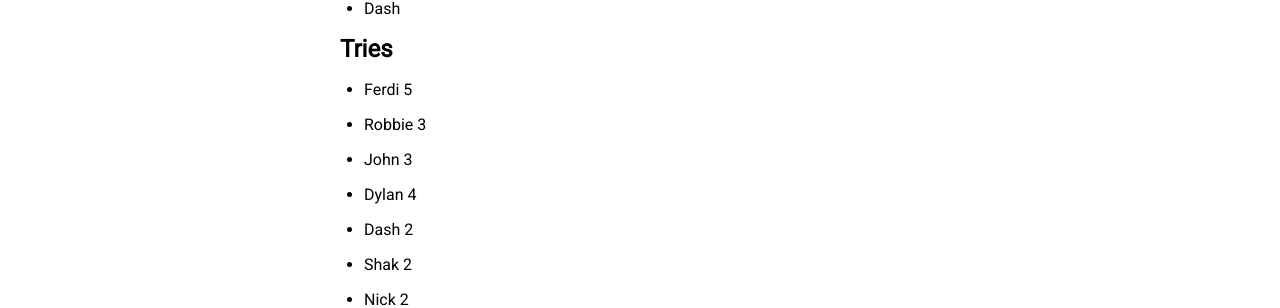
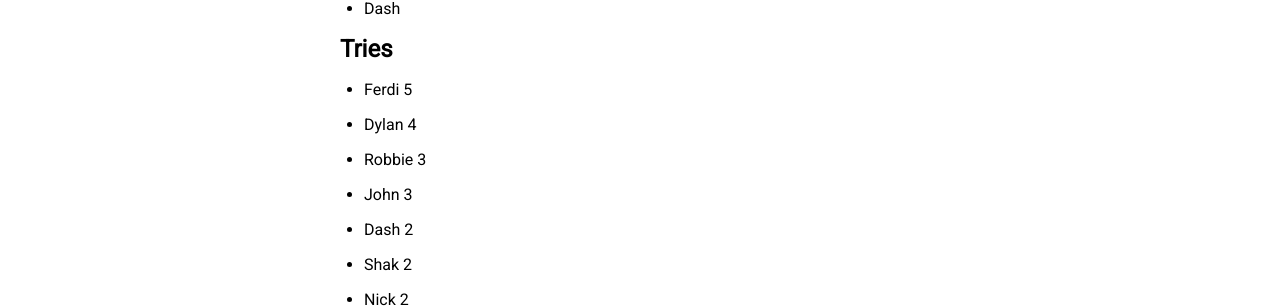
Before and after one commit to sundayrugby/sundayrugby.github.io, a Jekyll site: the page built from _posts/2024-09-24-CX.md, in a window 1280 px wide and 900 px high, scrolled down 844 px. Shown: the part 145-453 px from the top of the window. Built offline with Jekyll 4.4.1, drawn with Linux system fonts in a browser that asks for light colours; nearby versions of some CDN libraries.

Commit message:
Update 2024-09-24-CX.md

```diff
--- a/_posts/2024-09-24-CX.md
+++ b/_posts/2024-09-24-CX.md
@@ -27,9 +27,9 @@ image: 2024_09_24.jpg
 ## Tries
 
 * Ferdi 5
+* Dylan 4
 * Robbie 3
 * John 3
-* Dylan 4
 * Dash 2
 * Shak 2
 * Nick 2
```
